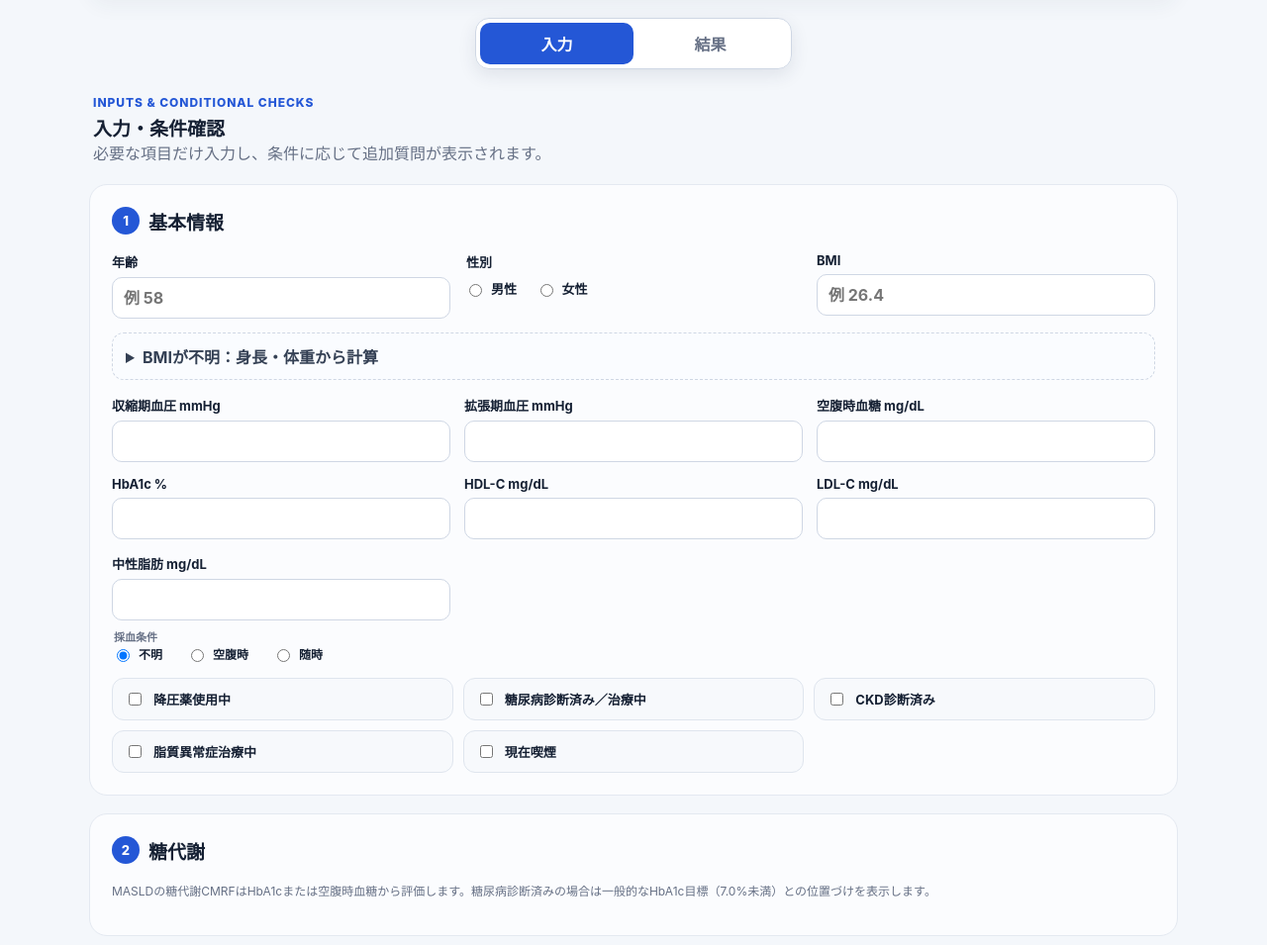
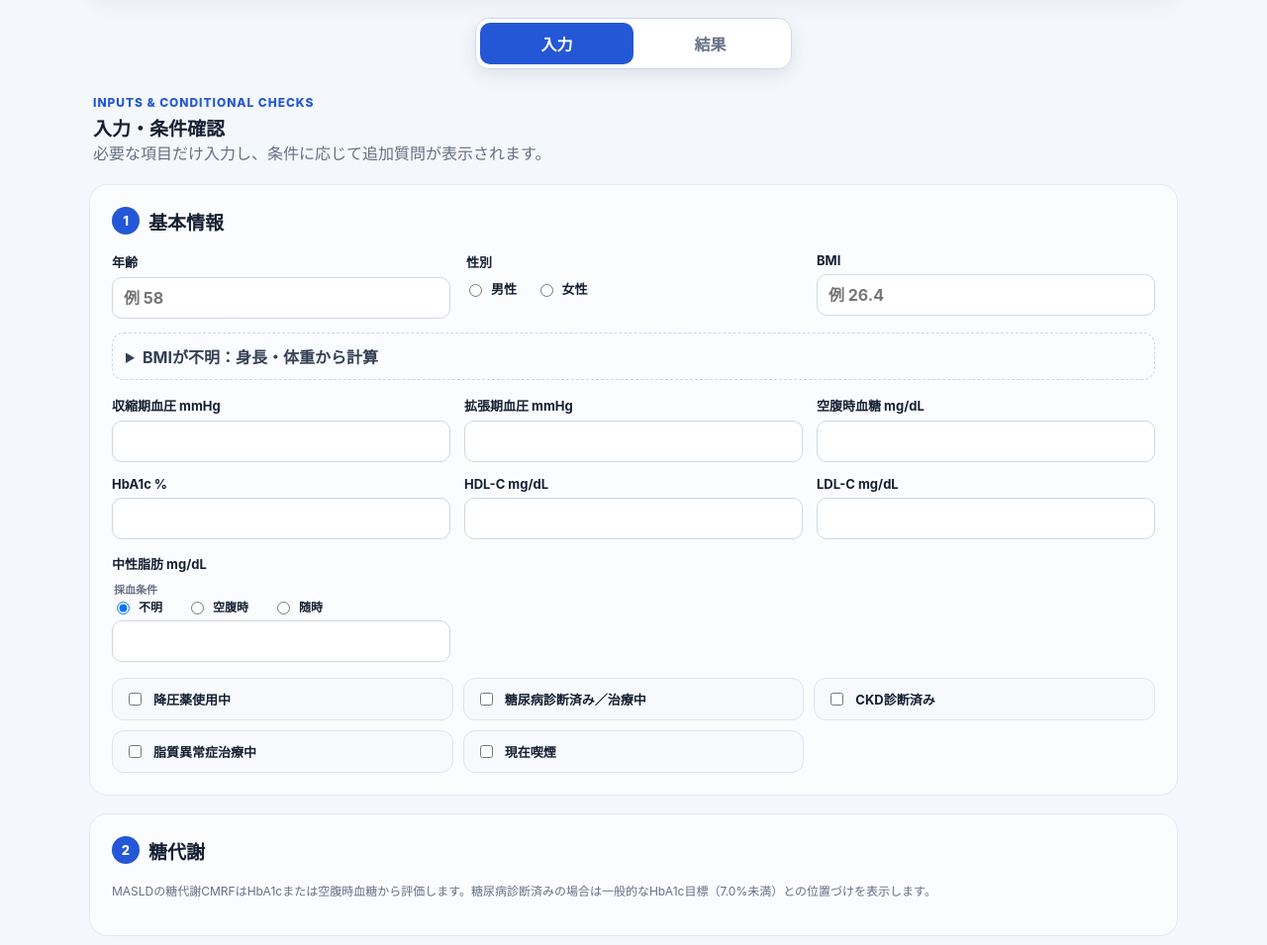
Before and after one commit to oraP-3/MASLD_diagnosis, a website with bundled scripts: page index.html in a window 1280 px wide. Shown: the part 142-1097 px from the top of the page at 99% size. Built offline with nearby package versions, Linux system fonts and the light colour scheme.

Commit message:
fix: clarify TG sampling layout in E3 C1 (#25)
* fix: place TG sampling condition before value input

* test: lock TG label sampling input order

```diff
--- a/index.html
+++ b/index.html
@@ -82,13 +82,14 @@
         <label>HDL-C mg/dL<input id="hdl" type="number" min="5" max="200" inputmode="numeric" /></label>
         <label>LDL-C mg/dL<input id="ldl" type="number" min="1" max="500" inputmode="numeric" /></label>
         <div class="tg-input-group">
-          <label>中性脂肪 mg/dL<input id="tg" type="number" min="20" max="3000" inputmode="numeric" /></label>
+          <label for="tg">中性脂肪 mg/dL</label>
           <fieldset class="tg-sample-fieldset">
             <legend>採血条件</legend>
             <label class="choice compact-choice"><input id="tgFastingUnknown" type="radio" name="tgFastingStatus" value="" checked /> 不明</label>
             <label class="choice compact-choice"><input type="radio" name="tgFastingStatus" value="fasting" /> 空腹時</label>
             <label class="choice compact-choice"><input type="radio" name="tgFastingStatus" value="nonfasting" /> 随時</label>
           </fieldset>
+          <input id="tg" type="number" min="20" max="3000" inputmode="numeric" />
         </div>
       </div>
 
```
Also changed, not shown: tests/e3-c1-ui.test.mjs (+12 -0 lines).
